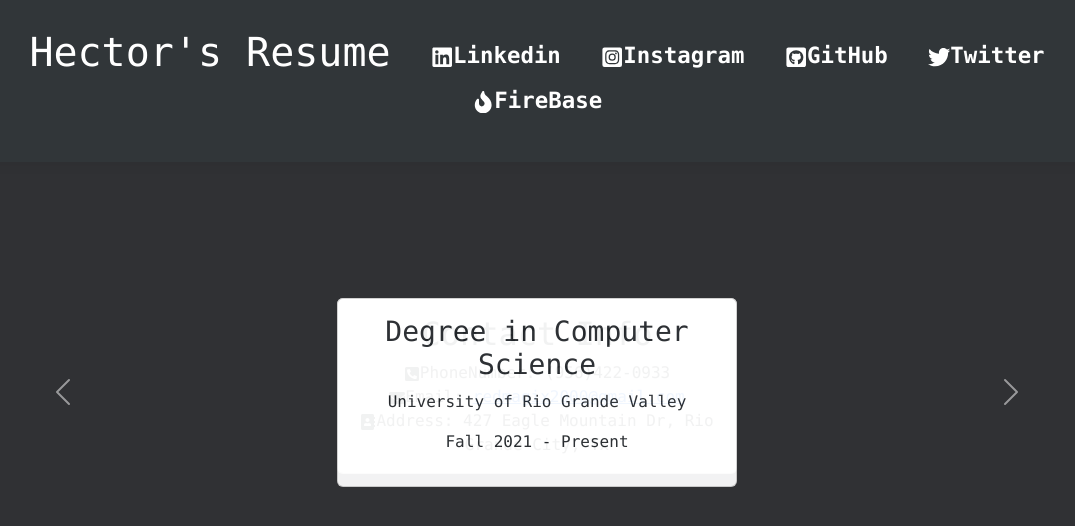
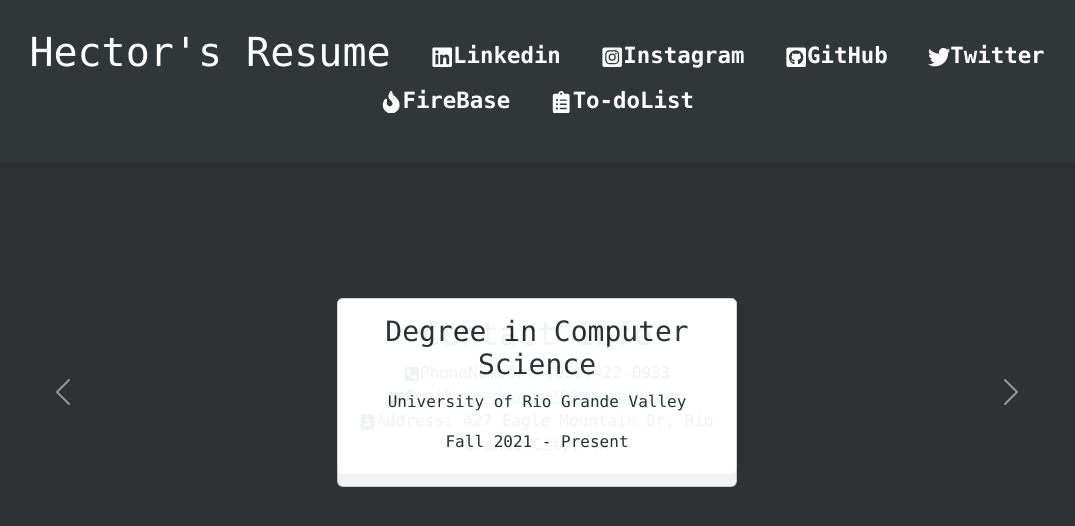
Before and after one commit to HectorRivera21/react-resume, a React (Create React App) app: page / in a window 1280 px wide. Shown: the top 526 px of the page, without its empty margins (103-1178 px from the left). Built offline with nearby package versions, Linux system fonts and the light colour scheme.

Commit message:
add new nav bar item

```diff
--- a/src/components/Navbar.js
+++ b/src/components/Navbar.js
@@ -1,5 +1,5 @@
 import { Component } from "react";
-import { FaLinkedin, FaInstagramSquare, FaGithubSquare, FaTwitter ,FaFire } from "react-icons/fa";
+import { FaLinkedin, FaInstagramSquare, FaGithubSquare, FaTwitter ,FaFire, FaClipboardList } from "react-icons/fa";
 import "./Components.css";
 class NavBar extends Component{
     state = {clicked: false};
@@ -61,6 +61,14 @@ class NavBar extends Component{
                                 </span>
                             </a>
                         </li>
+                        <li>
+                            <a href="https://hector-todo-list-firebase.web.app/">
+                                <FaClipboardList />
+                                <span>
+                                    To-doList
+                                </span>
+                            </a>
+                        </li>
                     </ul>
                 </div>
                 <div id="mobile" onClick={this.handleClick}>
```
